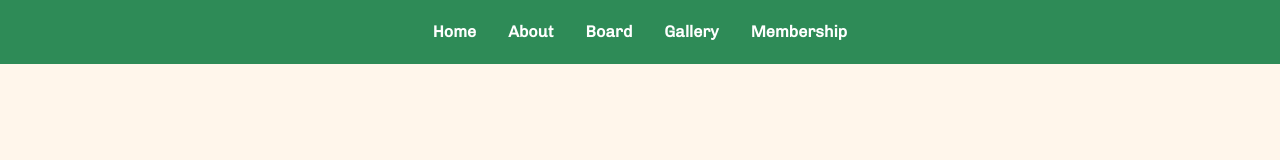
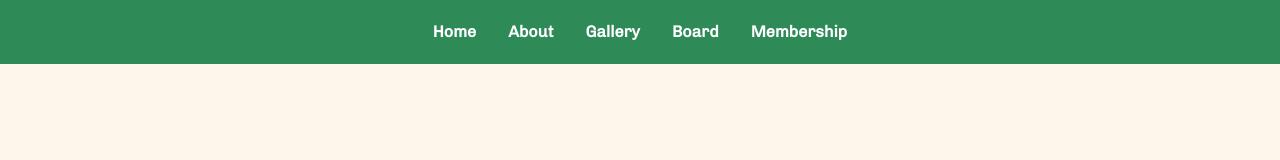
Before and after one commit to Anteater-Adventure-Club/Website, a Next.js app: page / in a window 1280 px wide. Shown: the top 160 px of the page. Built offline with nearby package versions, Linux system fonts and the light colour scheme.

Commit message:
reordered navbar

```diff
--- a/src/components/Header/Header.tsx
+++ b/src/components/Header/Header.tsx
@@ -9,8 +9,8 @@ export default function Header() {
       <nav>
         <Link href="/">Home</Link>
         <Link href="/about">About</Link>
+        <Link href="/gallery">Gallery</Link>
         <Link href="/board">Board</Link>
-        <Link href="/gallery">Gallery</Link>
         <Link href="/membership">Membership</Link>
       </nav>
     </header>
```
